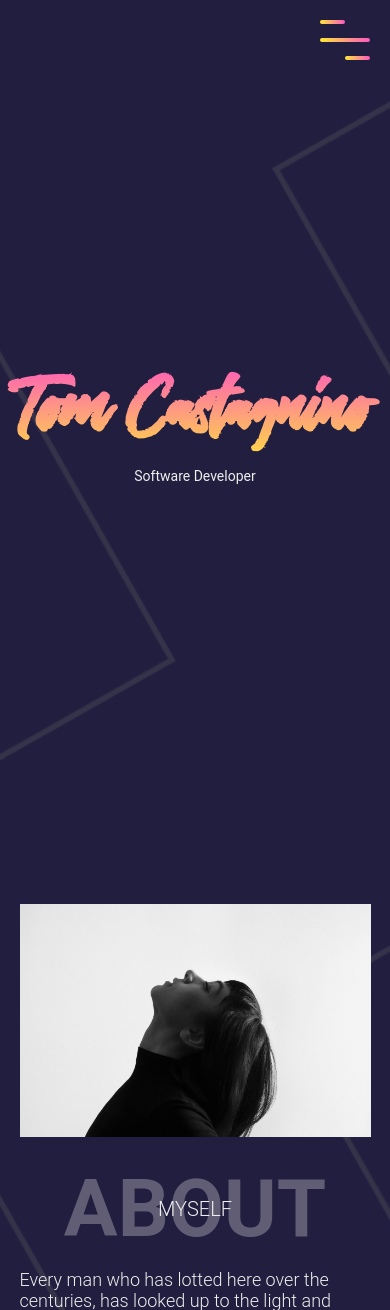
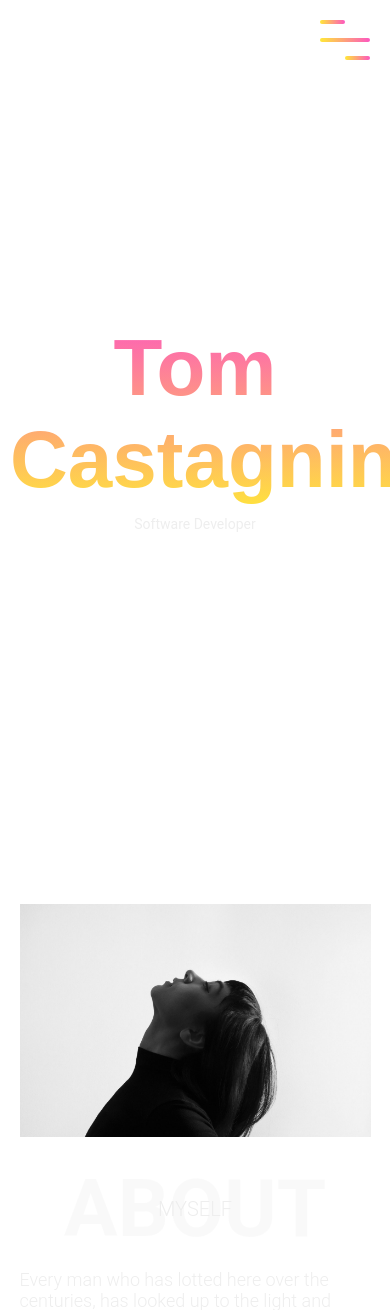
Before and after one commit to TomCastagnino/django_site, a Django app: page / in a window 390 px wide; the page is wider, and only the part inside the window is pictured. Shown: the top 1310 px of that part. Run offline with Django 3.2, Linux system fonts and the light colour scheme; parts of the project's set-up code (start-up, migrations or seed data) failed here and were passed over.

Commit message:
debugging css

```diff
--- a/home/static/home/main.css
+++ b/home/static/home/main.css
@@ -1,11 +1,11 @@
 /*Start global*/
-@font-face {
+/*@font-face {
   font-family: 'The Historia Demo';
   src: url('../fonts/TheHistoriaDemo.woff2') format('woff2'),
        url('../fonts/TheHistoriaDemo.woff') format('woff');
   font-weight: normal;
   font-style: normal;
-}
+}*/
 
 *{
 	margin: 0;
@@ -22,7 +22,7 @@ html{
 body{
 	width: 100%;
 	height: 100%;
-	background: url('../images/sitebg.jpg') no-repeat center fixed;
+	/*background: url('../images/sitebg.jpg') no-repeat center fixed;*/
 	background-size: cover;
 }
 
@@ -530,7 +530,7 @@ input[type="submit"]:hover{
 /*Start media queries*/
 @media screen and (max-width: 768px) {
 	body{
-		background: url('../images/sitebg2.jpg') no-repeat center fixed;
+		/*background: url('../images/sitebg2.jpg') no-repeat center fixed;*/
 		background-size: cover;
 	}
 
```
